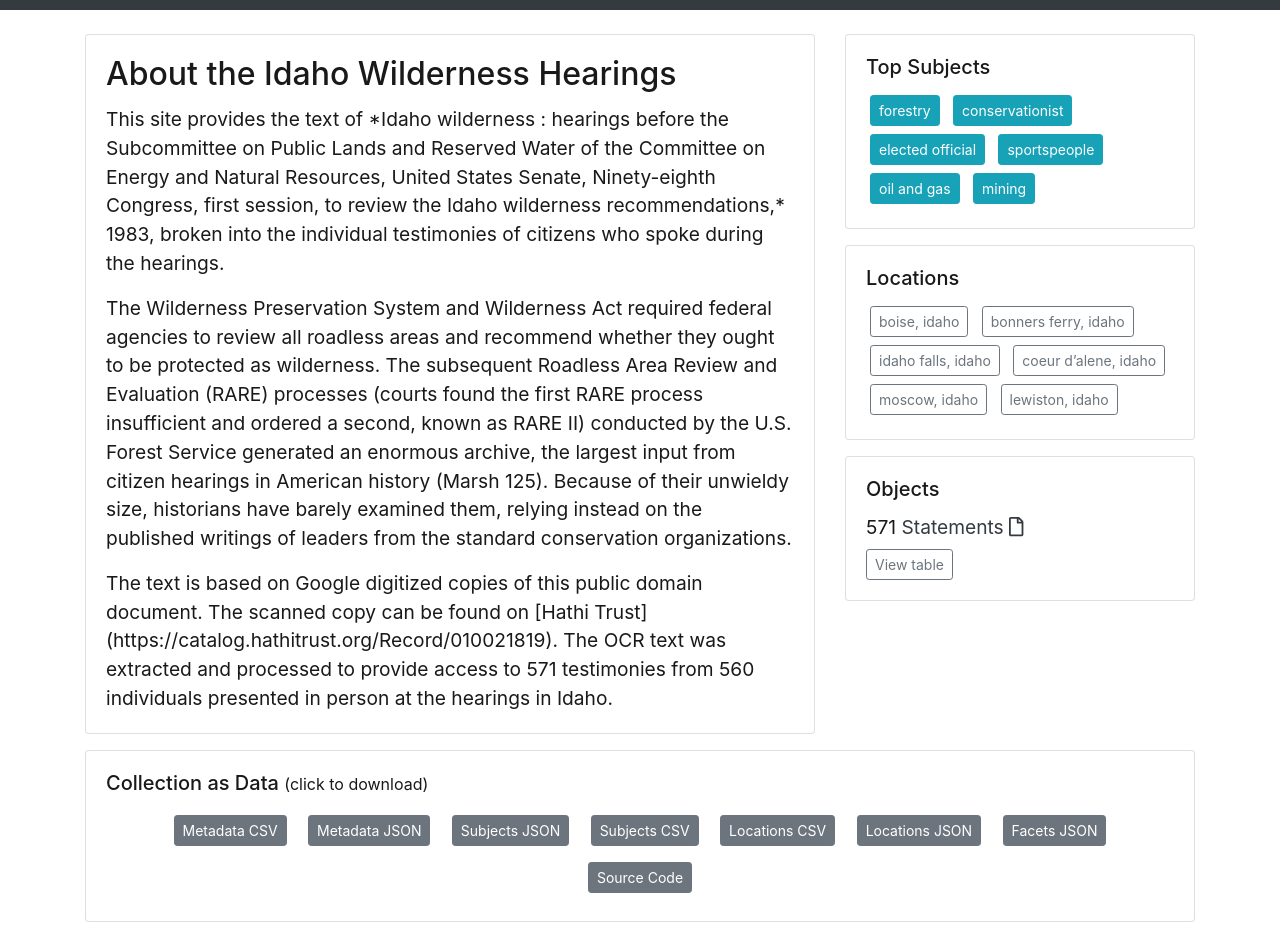
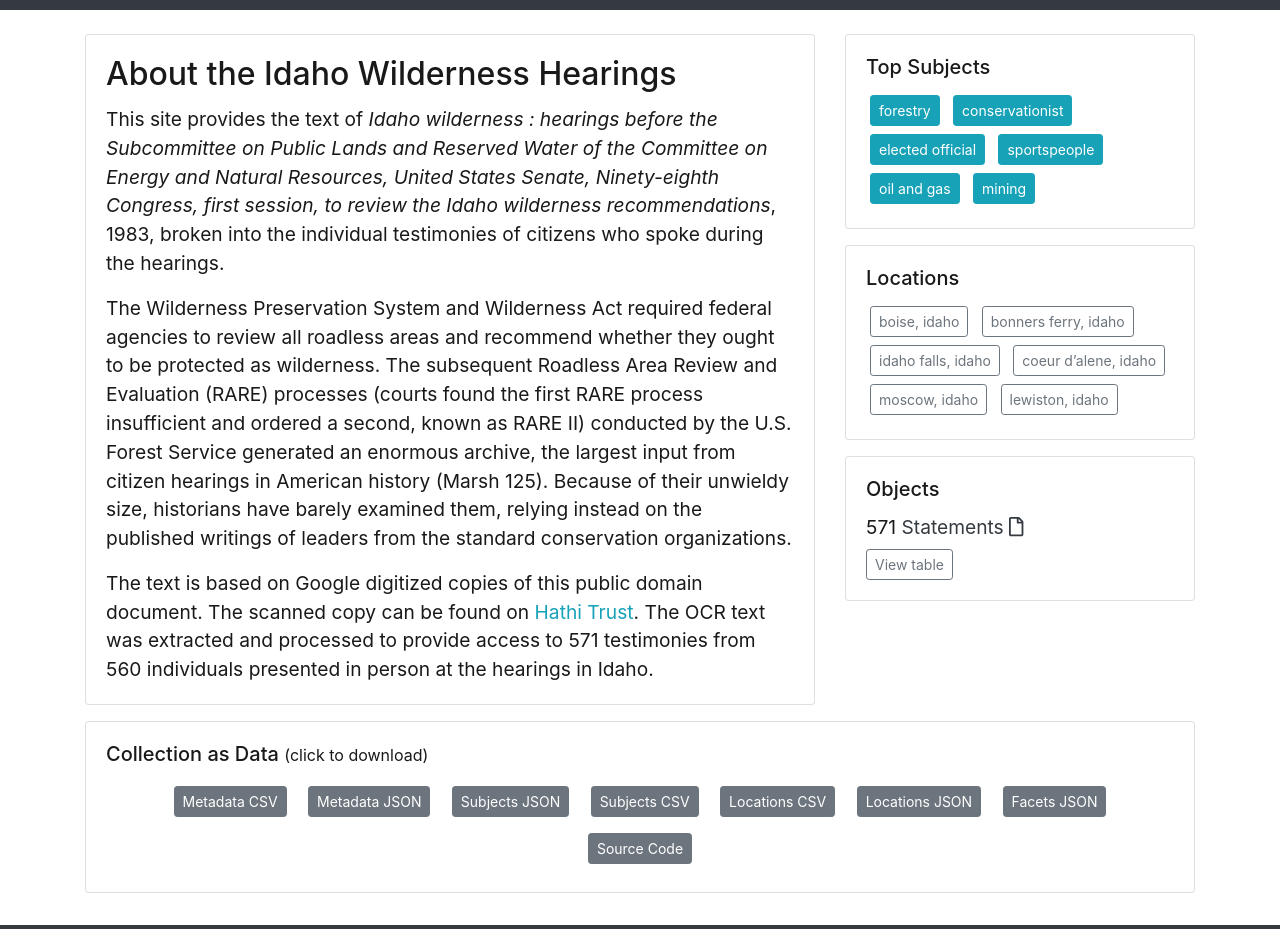
Before and after one commit to thecdil/wilderness-hearings, a Jekyll site: the page built from index.md, in a window 1280 px wide and 1400 px high. Shown: the part 237-1166 px from the top of the window. Built offline with Jekyll 4.4.1, drawn with Linux system fonts in a browser that asks for light colours; grey boxes are pictures that could not be loaded.

Commit message:
fix markdown

```diff
--- a/index.md
+++ b/index.md
@@ -8,13 +8,13 @@ title: Home
   <div class="card mb-3" >
   <div class="card-body">
     <h2 class="card-title">About the {{site.title}}</h2>
-    <p class="card-text">This site provides the text of *Idaho wilderness : hearings before the Subcommittee on Public Lands and Reserved Water of the Committee on Energy and Natural Resources, United States Senate, Ninety-eighth Congress, first session, to review the Idaho wilderness recommendations,* 1983, broken into the individual testimonies of citizens who spoke during the hearings.</p>
+    <p class="card-text">This site provides the text of <em>Idaho wilderness : hearings before the Subcommittee on Public Lands and Reserved Water of the Committee on Energy and Natural Resources, United States Senate, Ninety-eighth Congress, first session, to review the Idaho wilderness recommendations</em>, 1983, broken into the individual testimonies of citizens who spoke during the hearings.</p>
     <p class="card-text">The Wilderness Preservation System and Wilderness Act required federal agencies to review all roadless areas and recommend whether they ought to be protected as wilderness.
     The subsequent Roadless Area Review and Evaluation (RARE) processes (courts found the first RARE process insufficient and ordered a second, known as RARE II) conducted by the U.S. Forest Service generated an enormous archive, the largest input from citizen hearings in American history (Marsh 125).
     Because of their unwieldy size, historians have barely examined them, relying instead on the published writings of leaders from the standard conservation organizations. </p>
     <p class="card-text">
     The text is based on Google digitized copies of this public domain document.
-    The scanned copy can be found on [Hathi Trust](https://catalog.hathitrust.org/Record/010021819).
+    The scanned copy can be found on <a href="https://catalog.hathitrust.org/Record/010021819">Hathi Trust</a>.
     The OCR text was extracted and processed to provide access to 571 testimonies from 560 individuals presented in person at the hearings in Idaho.
     </p>
     </div>
```
